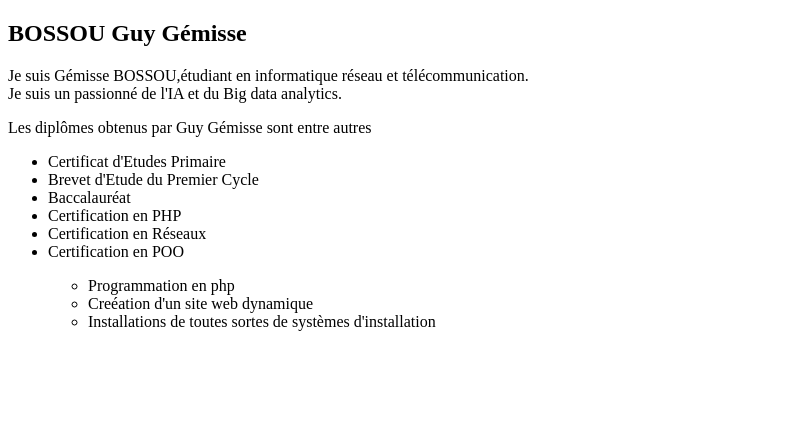
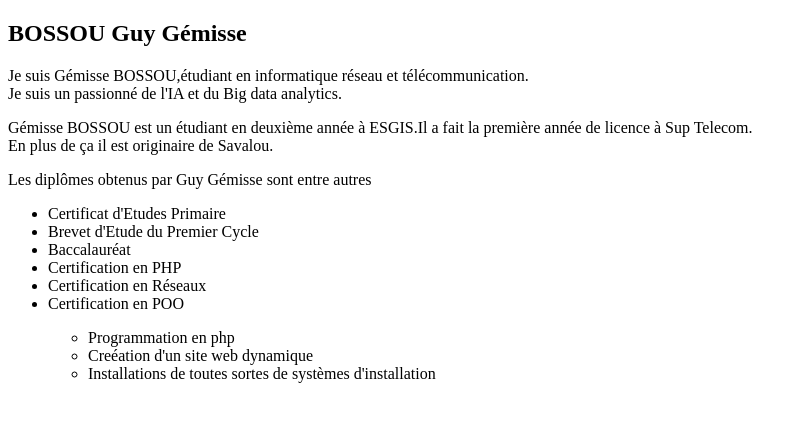
Before and after one commit to Gems77/git-mon-cv, a plain HTML site: page index.html in a window 1280 px wide. Shown: the whole page, without its empty margins (0-807 px from the left). Drawn offline with Linux system fonts and the light colour scheme.

Commit message:
mise en place de la section description

```diff
--- a/index.html
+++ b/index.html
@@ -10,6 +10,9 @@
     <section id="titre">
         <h2>BOSSOU Guy Gémisse</h2>
         <p>Je suis Gémisse BOSSOU,étudiant en informatique réseau et télécommunication. <br>Je suis un passionné de l'IA et du Big data analytics.</p>
+    </section>
+    <section id="description">
+        <p>Gémisse BOSSOU est un étudiant en deuxième année à ESGIS.Il a fait la première année de licence à Sup Telecom.  <br>En plus de ça il est originaire de Savalou.</p>
     </section>
 <section id="formations">
     <p>
```
